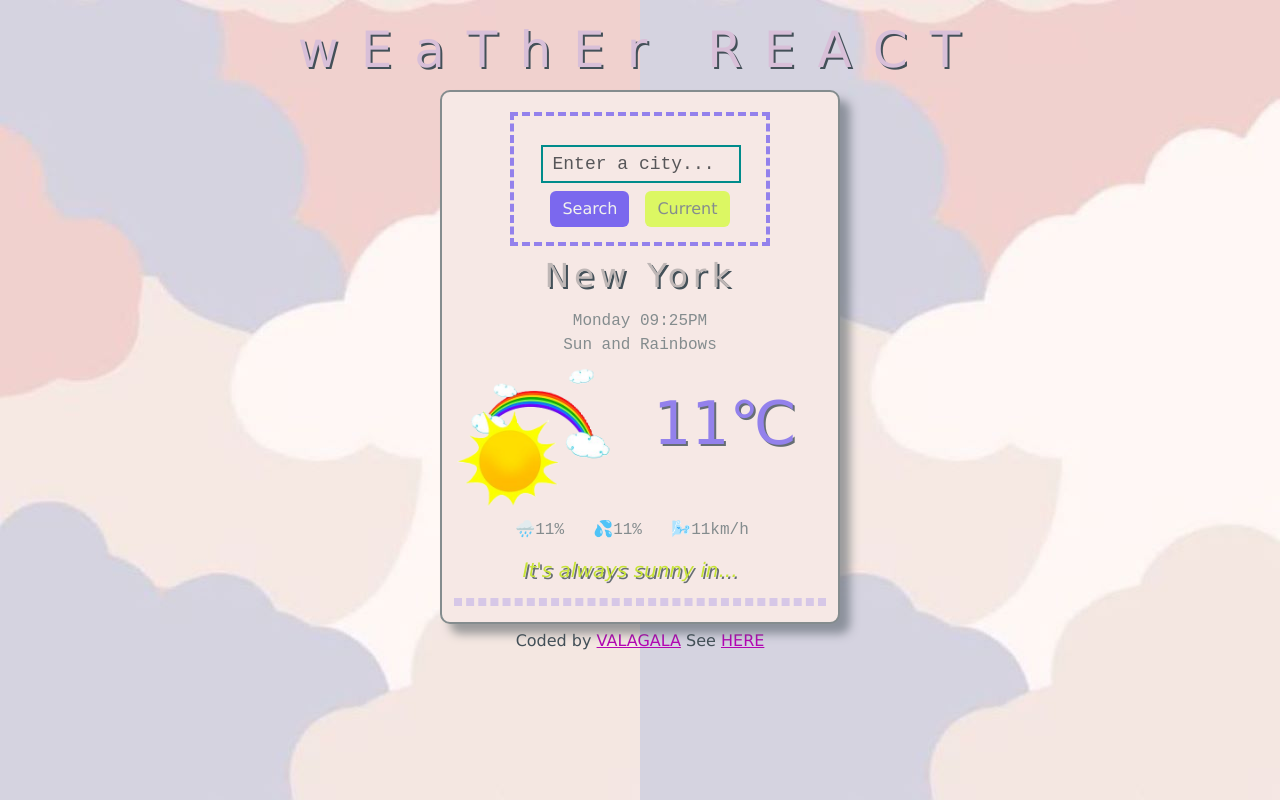
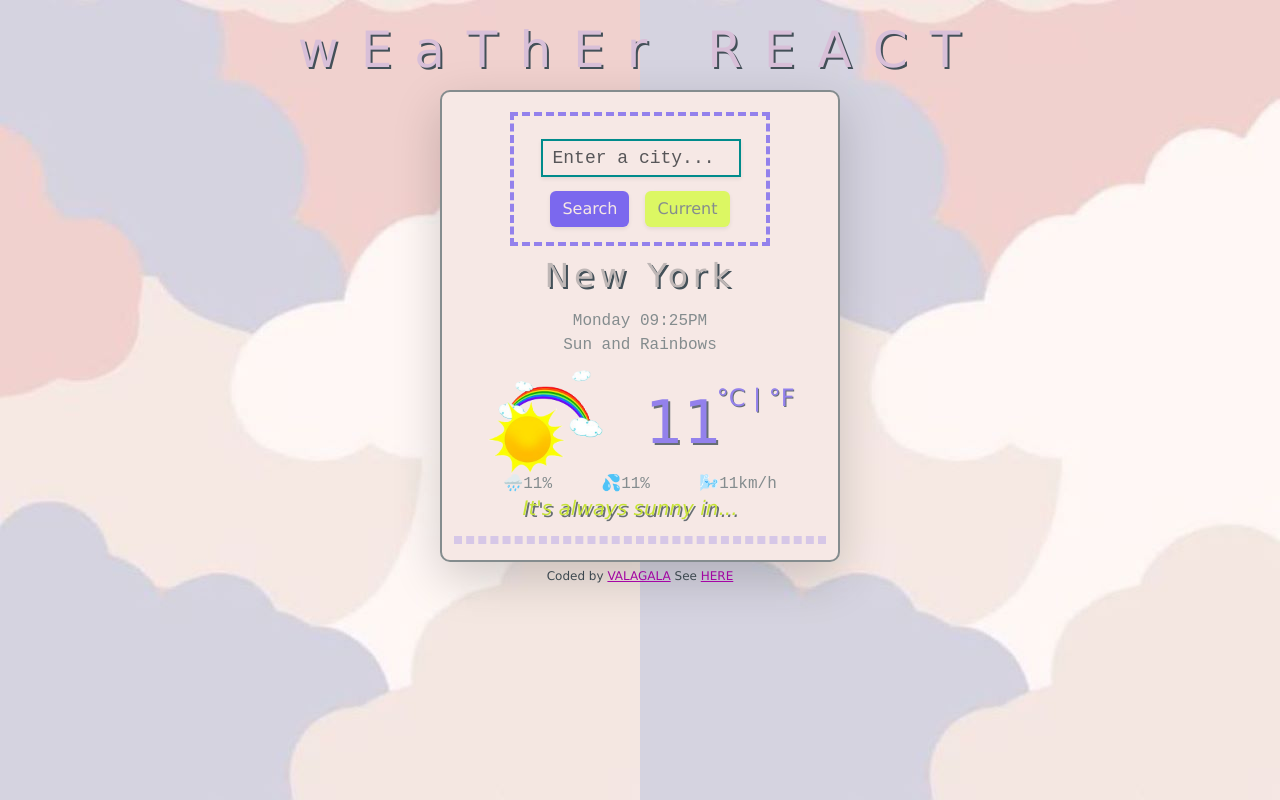
Before and after one commit to VALA9GALA/valagala-react-weather-app, a React (Create React App) app: page / in a window 1280 px wide. Built offline with nearby package versions, Linux system fonts and the light colour scheme.

Commit message:
styling updates

```diff
--- a/src/App.css
+++ b/src/App.css
@@ -20,6 +20,7 @@ body {
     margin-top: 5px;
     text-align: center;
     color: #435058ff;
+    font-size: 12px;
   }
   a {
     color: rgb(179, 6, 179);
@@ -33,7 +34,7 @@ body {
     width: 400px;
     border: 2px solid #848c8eff;
     border-radius: 10px;
-    box-shadow: 10px 10px 10px rgba(67, 80, 88, 0.5);
+    /*box-shadow: 10px 10px 10px rgba(67, 80, 88, 0.5);*/
   }
   form {
     width: 70%;
@@ -79,7 +80,7 @@ body {
   .btn-info {
     background-color: mediumslateblue;
     border: none;
-    color: #f1f2eeff;
+    color: #f6e8e5;
   }
   .btn-info:hover {
     background-color: rgb(161, 148, 240);
@@ -91,7 +92,7 @@ body {
     color: #848c8eff;
   }
   .btn-warning:hover {
-    background-color: rgb(229, 244, 160);
+    background-color: rgb(232, 251, 148);
   }
 
   h2 {
@@ -102,6 +103,10 @@ body {
     text-shadow: 2px 2px #435058ff;
     letter-spacing: 5px;
   }
+  ul {
+    margin: 0;
+    padding: 0;
+  }
   li {
     text-align: center;
     list-style: none;
@@ -109,7 +114,6 @@ body {
     font-family: monospace;
   }
   .description {
-    margin-left: 0px;
     padding: 5px;
   }
   .main-temp-info {
@@ -117,22 +121,31 @@ body {
     justify-content: center;
   }
   img {
-    width: 160px;
-    margin-left: -30px;
-    margin-top: -20px;
+    width: 120px;
+    float: left;
   }
   .main-temp {
     font-size: 60px;
+    line-height: 2;
     margin-left: 40px;
-
     color: mediumslateblue;
     opacity: 0.8;
     text-shadow: 2px 2px #435058ff;
+    float: right;
+  }
+  .unit {
+    color: mediumslateblue;
+    opacity: 0.8;
+    text-shadow: 1px 1px #435058ff;
+    font-size: 24px;
+    line-height: 3;
+    margin-left: -5px;
   }
   .details {
     display: flex;
     justify-content: space-evenly;
     font-size: 16px;
+    margin-top: -10px;
   }
 
   hr {
--- a/src/Weather.js
+++ b/src/Weather.js
@@ -3,21 +3,21 @@ import React from "react";
 export default function Weather() {
   return (
     <div className="Weather">
-      <div className="container">
+      <div className="container shadow-lg">
         <form>
           <div className="row">
             <div className="col">
               <input
                 type="search"
                 placeholder="Enter a city..."
-                className="form-control"
+                className="form-control shadow-sm"
                 autoFocus
               />
             </div>
           </div>
           <div className="buttons">
-            <button className="btn btn-info me-3">Search</button>
-            <button className="btn btn-warning">Current</button>
+            <button className="btn btn-info me-3 shadow-sm">Search</button>
+            <button className="btn btn-warning shadow-sm">Current</button>
           </div>
         </form>
 
@@ -32,10 +32,11 @@ export default function Weather() {
               src={require("./sun-fun-rnbw-no-bkgrnd.png")}
               alt="Sun and Rainbows"
             />
-            <div className="main-temp">11℃</div>
+            <span className="main-temp">11</span>
+            <span className="unit">°C | °F</span>
           </div>
         </div>
-        <ul className="details me-5">
+        <ul className="details">
           <li>
             <span className="emoji" role="img" aria-label="Rain-cloud emoji">
               🌧️
```
